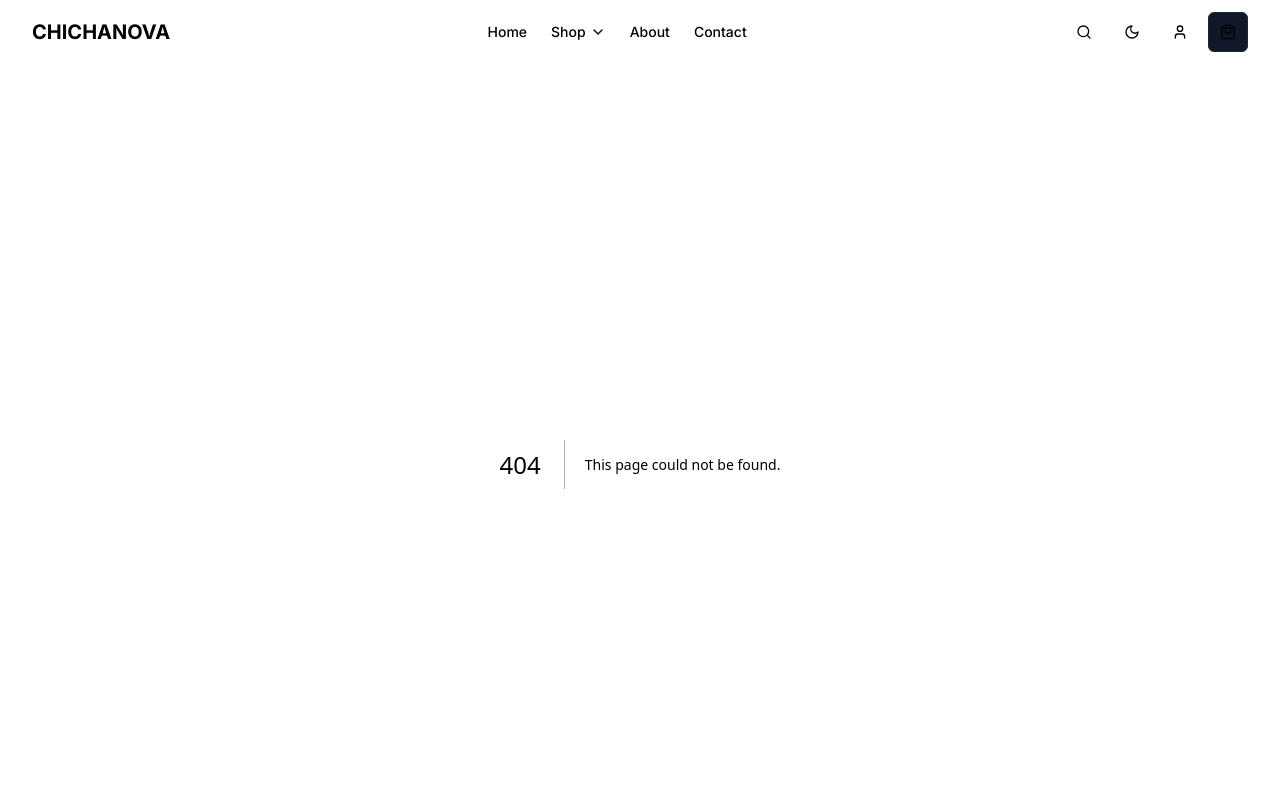
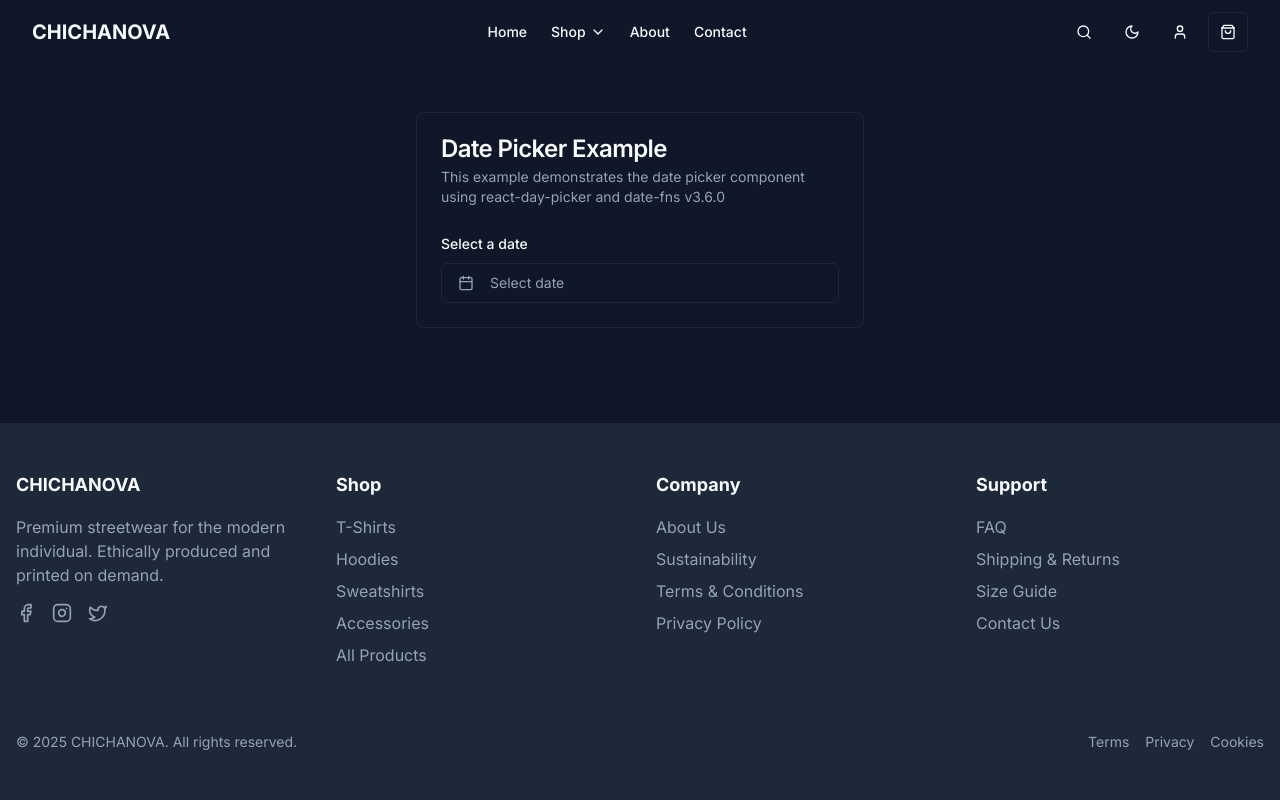
Before and after one commit to benlaguroun/chichanova, a Next.js app: page /date-picker-example in a window 1280 px wide. Before the commit this address had no page. Shown: the top 800 px of the page. Built offline with nearby package versions, Linux system fonts and the light colour scheme.

Commit message:
update dipandenceic

```diff
--- /dev/null
+++ b/app/date-picker-example/page.tsx
@@ -0,0 +1,35 @@
+"use client"
+
+import { useState } from "react"
+import { DatePicker } from "@/components/date-picker"
+import { Card, CardContent, CardDescription, CardHeader, CardTitle } from "@/components/ui/card"
+
+export default function DatePickerExample() {
+  const [date, setDate] = useState<Date>()
+
+  return (
+    <div className="container py-12">
+      <Card className="max-w-md mx-auto">
+        <CardHeader>
+          <CardTitle>Date Picker Example</CardTitle>
+          <CardDescription>
+            This example demonstrates the date picker component using react-day-picker and date-fns v3.6.0
+          </CardDescription>
+        </CardHeader>
+        <CardContent className="space-y-4">
+          <div className="space-y-2">
+            <label className="text-sm font-medium">Select a date</label>
+            <DatePicker date={date} onDateChange={setDate} />
+          </div>
+
+          {date && (
+            <div className="p-4 bg-secondary rounded-md">
+              <p className="font-medium">Selected date:</p>
+              <p>{date.toDateString()}</p>
+            </div>
+          )}
+        </CardContent>
+      </Card>
+    </div>
+  )
+}
--- /dev/null
+++ b/components/date-picker.tsx
@@ -0,0 +1,46 @@
+"use client"
+
+import { useState } from "react"
+import { format } from "date-fns"
+import { DayPicker } from "react-day-picker"
+import "react-day-picker/dist/style.css"
+import { Button } from "@/components/ui/button"
+import { Popover, PopoverContent, PopoverTrigger } from "@/components/ui/popover"
+import { cn } from "@/lib/utils"
+import { Calendar } from "lucide-react"
+
+interface DatePickerProps {
+  date?: Date
+  onDateChange: (date?: Date) => void
+  className?: string
+  placeholder?: string
+}
+
+export function DatePicker({ date, onDateChange, className, placeholder = "Select date" }: DatePickerProps) {
+  const [open, setOpen] = useState(false)
+
+  return (
+    <Popover open={open} onOpenChange={setOpen}>
+      <PopoverTrigger asChild>
+        <Button
+          variant="outline"
+          className={cn("w-full justify-start text-left font-normal", !date && "text-muted-foreground", className)}
+        >
+          <Calendar className="mr-2 h-4 w-4" />
+          {date ? format(date, "PPP") : placeholder}
+        </Button>
+      </PopoverTrigger>
+      <PopoverContent className="w-auto p-0" align="start">
+        <DayPicker
+          mode="single"
+          selected={date}
+          onSelect={(day) => {
+            onDateChange(day)
+            setOpen(false)
+          }}
+          initialFocus
+        />
+      </PopoverContent>
+    </Popover>
+  )
+}
--- a/components/ui/popover.tsx
+++ b/components/ui/popover.tsx
@@ -20,7 +20,7 @@ const PopoverContent = React.forwardRef<
       sideOffset={sideOffset}
       className={cn(
         "z-50 w-72 rounded-md border bg-popover p-4 text-popover-foreground shadow-md outline-none data-[state=open]:animate-in data-[state=closed]:animate-out data-[state=closed]:fade-out-0 data-[state=open]:fade-in-0 data-[state=closed]:zoom-out-95 data-[state=open]:zoom-in-95 data-[side=bottom]:slide-in-from-top-2 data-[side=left]:slide-in-from-right-2 data-[side=right]:slide-in-from-left-2 data-[side=top]:slide-in-from-bottom-2",
-        className
+        className,
       )}
       {...props}
     />
```
Also changed, not shown: package.json (+6 -6 lines), updated-dependencies.json (added, +8 -0 lines), 2 other files (tests, documents, lock files or other folders).
